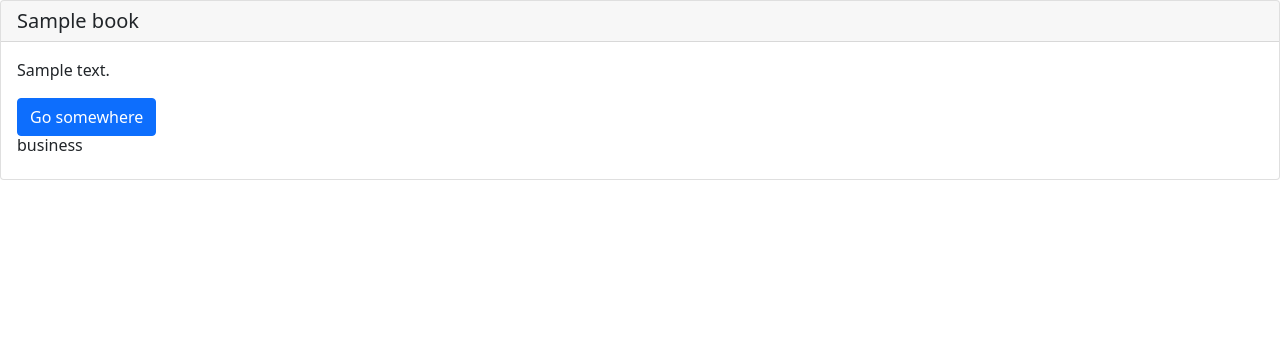
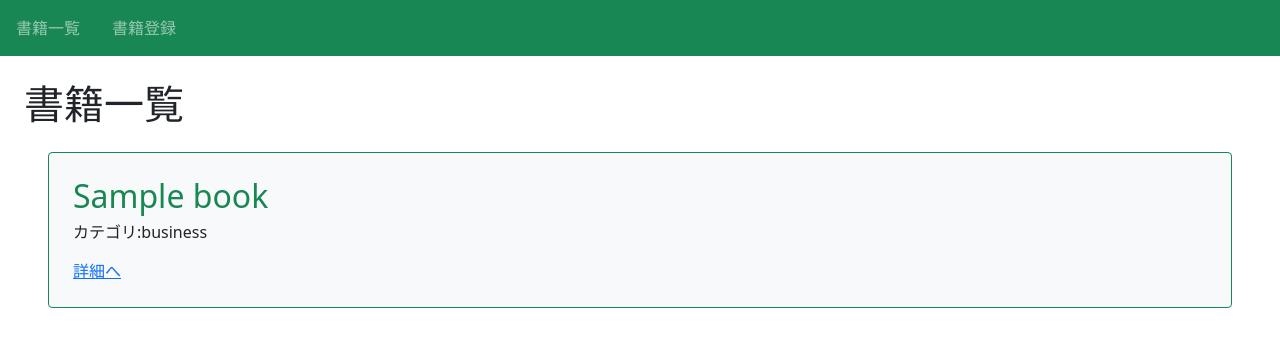
Before and after one commit to korokichi/django-p3, a Django app: page /book/ in a window 1280 px wide. Shown: the top 355 px of the page. Run offline with Django 3.2, Linux system fonts and the light colour scheme; tables that the repository leaves empty hold one stand-in row (values such as "Sample post").

Commit message:
4-13まで完了

```diff
--- a/bookproject/book/templates/book/book_list.html
+++ b/bookproject/book/templates/book/book_list.html
@@ -1,16 +1,24 @@
 {% extends 'base.html' %}
 
 {% block title %}書籍一覧{% endblock %}
+{% block h1 %}書籍一覧{% endblock %}
 
 {% block content %}
 {% for item in object_list%}
-<div class="card">
+<div class="p-4 m-4 bg-light border border-success rounded">
+    <h2 class="text-success">{{ item.title }}</h2>
+    <h6>カテゴリ:{{ item.category }}</h6>
+    <div class="mt-3"></div>
+    <a href="{% url 'detail-book' item.pk %}">詳細へ</a>
+</div>
+
+<!-- <div class="card">
     <h5 class=" card-header">{{item.title}}</h5>
     <div class="card-body">
         <p class="card-text">{{item.text}}</p>
-        <a href="#" class="btn btn-primary">Go somewhere</a>
+        <a href="{% url 'detail-book' item.pk %}" class="btn btn-primary">詳細へ</a>
         <h6 class="card-title">{{item.category}}</h6>
     </div>
-</div>
+</div> -->
 {% endfor %}
 {% endblock content %}
--- a/bookproject/templates/base.html
+++ b/bookproject/templates/base.html
@@ -15,7 +15,17 @@
 
 
 <body>
-    {% block content %}{% endblock content %}
+    <nav class="navbar navbar-dark bg-success sticky-top">
+        <div class="navbar-nav d-flex flex-row">
+            <a class="nav-link mx-3" href="{% url 'list-book' %}">書籍一覧</a>
+            <a class="nav-link mx-3" href="{% url 'create-book' %}">書籍登録</a>
+        </div>
+    </nav>
+    <div class='p-4'>
+        <h1>{% block h1 %}{% endblock %}</h1>
+        {% block content %}{% endblock content %}
+    </div>
+
 </body>
 
 </html>
```
Also changed, not shown: bookproject/book/templates/book/book_detail.html (+15 -5 lines).
